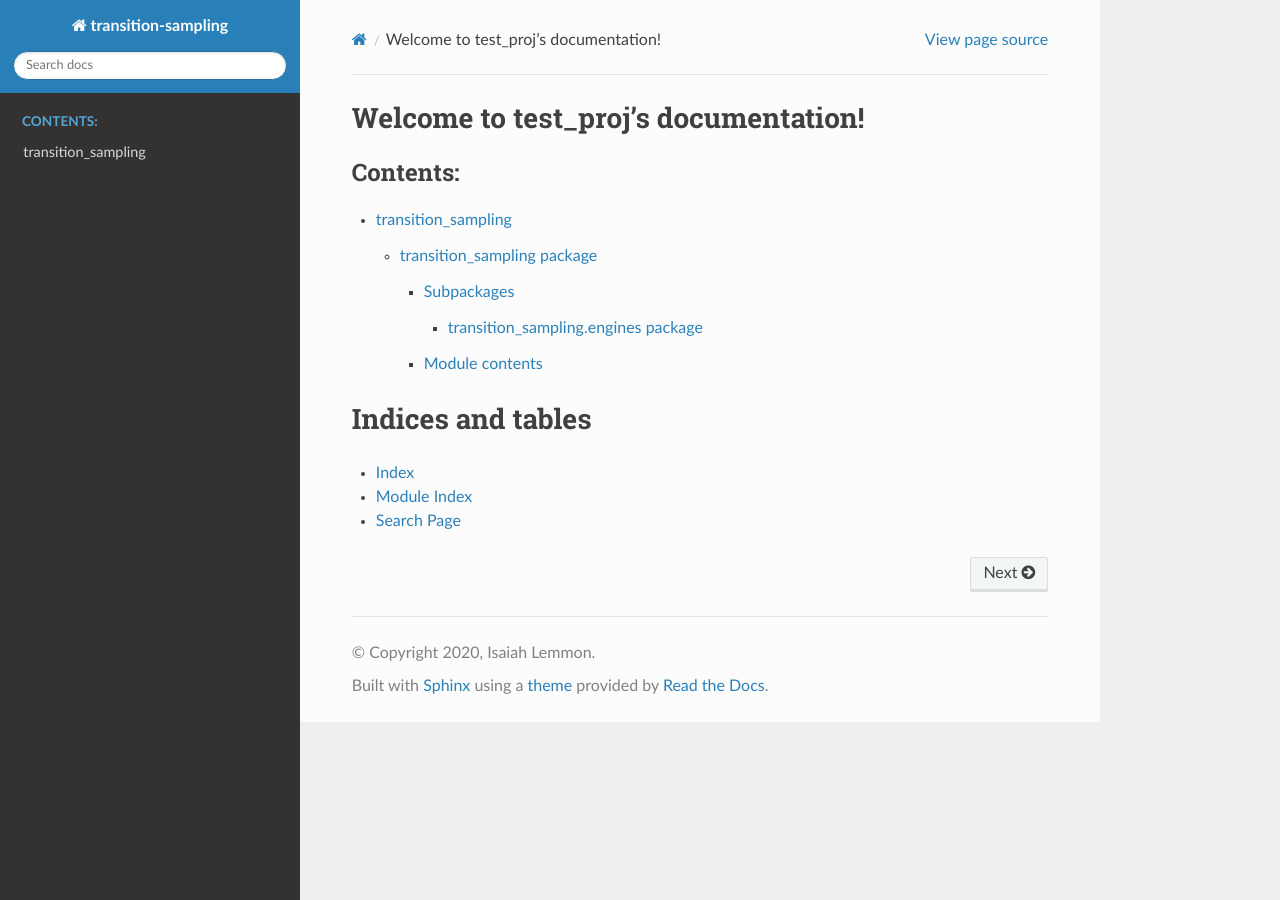
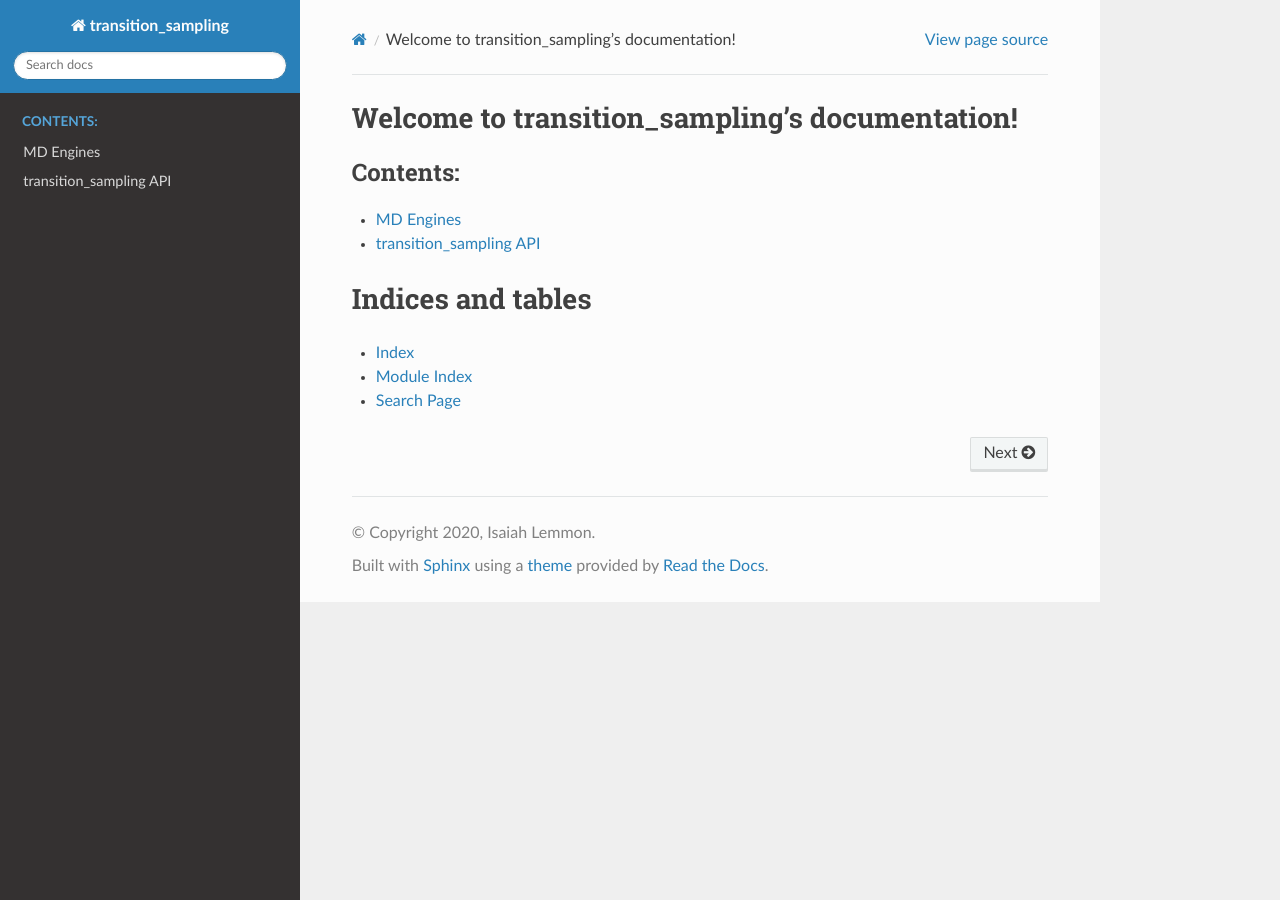
Before and after one commit to UWPRG/transition-sampling, a Sphinx documentation site: the page built from docs/source/index.rst, in a window 1280 px wide. Built offline with Sphinx 7.4.7 and the Read the Docs theme 2.0.0, drawn with Linux system fonts in a browser that asks for light colours.

```diff
--- a/docs/source/conf.py
+++ b/docs/source/conf.py
@@ -18,7 +18,7 @@ sys.setrecursionlimit(1500)
 
 # -- Project information -----------------------------------------------------
 
-project = 'transition-sampling'
+project = 'transition_sampling'
 copyright = '2020, Isaiah Lemmon'
 author = 'Isaiah Lemmon'
 
--- a/docs/source/index.rst
+++ b/docs/source/index.rst
@@ -1,11 +1,14 @@
-Welcome to test_proj's documentation!
-=====================================
+Welcome to transition_sampling's documentation!
+===============================================
 
-.. toctree::
-   :maxdepth: 4
-   :caption: Contents:
+..  toctree::
+    :maxdepth: 1
+    :caption: Contents:
 
-   modules
+    engines/engines
+    transition_sampling
+
+
 
 
 
--- a/docs/source/transition_sampling.rst
+++ b/docs/source/transition_sampling.rst
@@ -1,5 +1,5 @@
-transition\_sampling package
-============================
+transition\_sampling API
+========================
 
 Subpackages
 -----------
```
Also changed, not shown: docs/source/engines/cp2k.rst (added, +14 -0 lines), docs/source/engines/engines.rst (added, +45 -0 lines).
